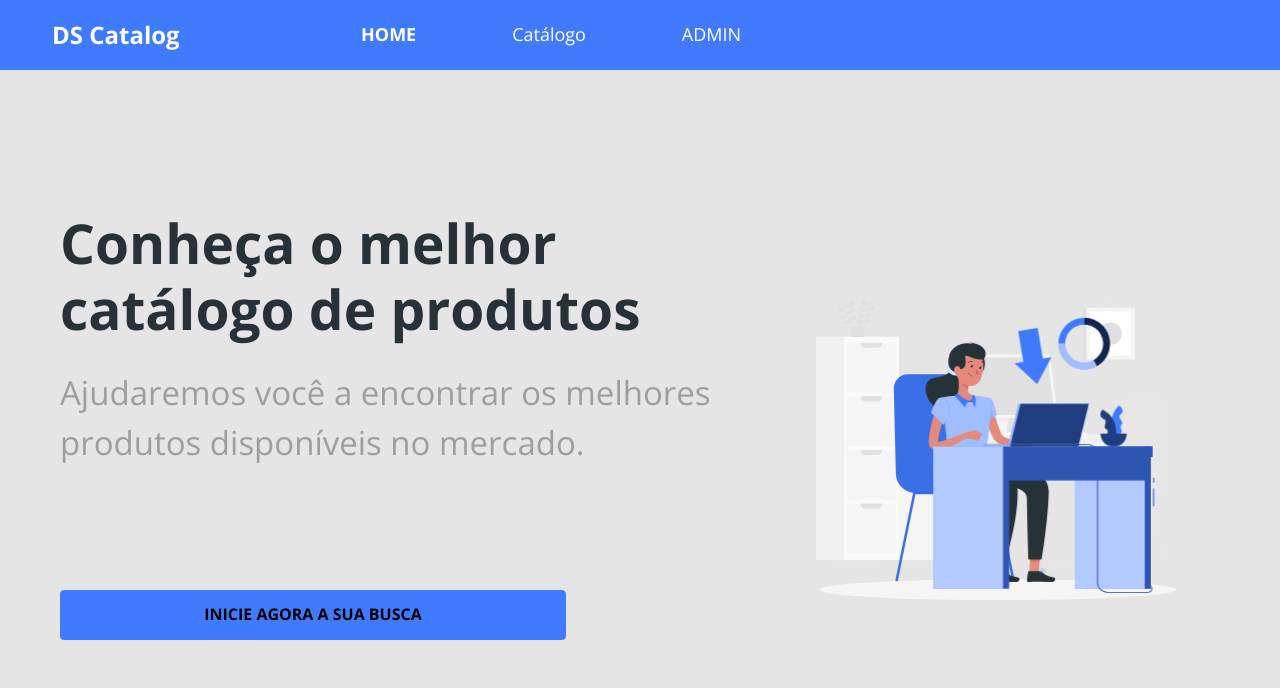
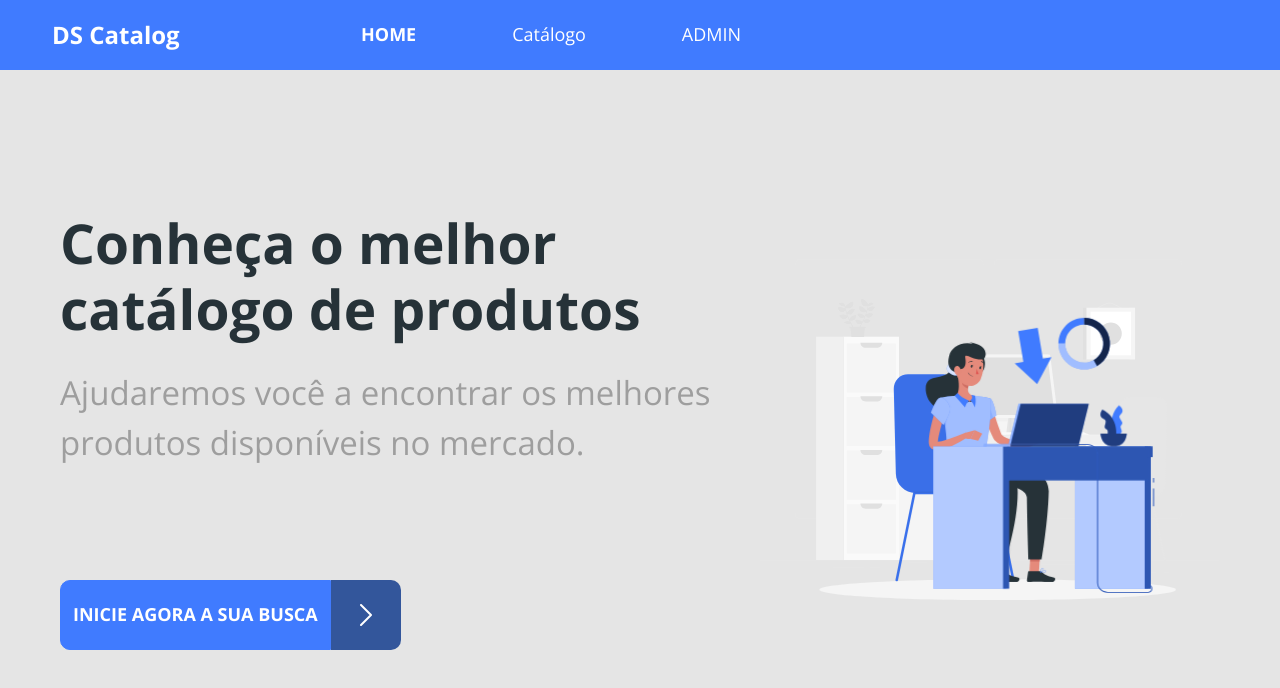
Before and after one commit to pedroeduardobibiano/Front-end, a React (Create React App) app: page / in a window 1280 px wide. Shown: the top 688 px of the page. Built offline with nearby package versions, Linux system fonts and the light colour scheme.

Commit message:
buttonIcon

```diff
--- a/src/assets/pages/Home/index.tsx
+++ b/src/assets/pages/Home/index.tsx
@@ -15,9 +15,11 @@
               mercado.
             </p>
           </div>
-          <Link to="/products">
-            <ButtonIcon />
-          </Link>
+          <div>
+            <Link to="/products">
+              <ButtonIcon />
+            </Link>
+          </div>
         </div>
         <div className="home-image-container">
           <Imagem />
--- a/src/assets/pages/Home/styles.css
+++ b/src/assets/pages/Home/styles.css
@@ -55,9 +55,6 @@
     margin-bottom: 20px;
   }
 
-  .home-content-container button {
-    width: 506px;
-  }
   .home-image-container svg {
     width: 506px;
     height: auto;
--- a/src/components/ButtonIcon/index.tsx
+++ b/src/components/ButtonIcon/index.tsx
@@ -1,11 +1,17 @@
-import './styles.css'
+import './styles.css';
+import { ReactComponent as ArrowIcon } from 'assets/images/Seta.svg';
 
-const ButtonIcon =()=>{
-    return(
-        <button className="btn btn-primary btn-icon">
-            <h6>INICIE AGORA A SUA BUSCA</h6>
-        </button>
-    );
-}
+const ButtonIcon = () => {
+  return (
+    <div className="btn-container">
+      <button className="btn btn-primary">
+        <h6>INICIE AGORA A SUA BUSCA</h6>
+      </button>
+      <div className="btn-icon-container">
+        <ArrowIcon />
+      </div>
+    </div>
+  );
+};
 
 export default ButtonIcon;
--- a/src/components/ButtonIcon/styles.css
+++ b/src/components/ButtonIcon/styles.css
@@ -1,3 +1,34 @@
-.btn-icon{
+.btn-icon-container{
+    width: 50px;
     height: 50px;
+    background-color: #33569b;
+    display: flex;
+    justify-content: center;
+    align-items: center;
+    border-radius: 0 10px 10px 0;
 }
+.btn-container button{
+    border-radius: 10px 0 0 10px;
+}
+.btn h6{
+    color: #fff;
+    font-size: 12px;
+    text-transform: uppercase;
+}
+
+.btn-container{
+    display: flex;
+}
+
+
+@media(min-width: 576px){
+    .btn-icon-container{
+        width: 70px;
+        height: 70px;
+    }
+
+    .btn h6{
+        font-size: 18px;
+    }
+
+}
```
Also changed, not shown: src/assets/images/Seta.svg (added).
